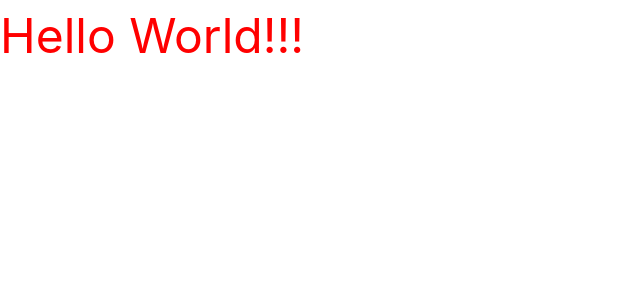
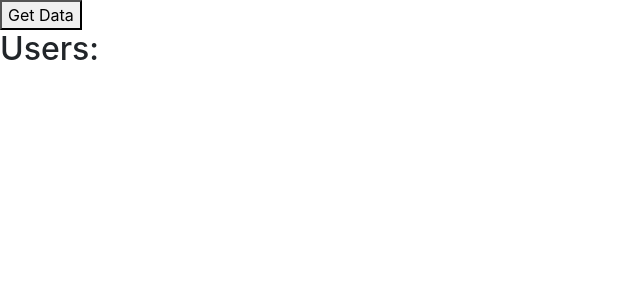
Before and after one commit to Mridul07Sharma/LGMVIP-Web-Task-2, a React (Create React App) app in the folder task-2/: page / in a window 1280 px wide. Shown: the top 300 px of the page, without its empty margins (0-640 px from the left). Built offline with nearby package versions, Linux system fonts and the light colour scheme.

Commit message:
Changed files

```diff
--- a/task-2/src/App.js
+++ b/task-2/src/App.js
@@ -1,6 +1,7 @@
 import Navbar from "./components/Navbar";
 
 function App() {
+
   return (
    <>
    <Navbar/>
--- a/task-2/src/components/Navbar.js
+++ b/task-2/src/components/Navbar.js
@@ -1,8 +1,23 @@
-import React from 'react'
+import React,{ useState } from 'react'
 import '../css/navbar.css'
 export default function Navbar() {
+
+const [users,setUsers]=useState([]);
+const loadUsers=async ()=>{
+const response=await fetch("https://reqres.in/api/users?page=1");
+const jsonResponse=await response.json();
+setUsers(jsonResponse.data);
+}
+
   return (
     <>
-    <div className="hello">Hello World!!!</div></>
+    <button onClick={loadUsers}>Get Data</button>
+    <h2>Users:</h2>
+    <ul>
+{users.map(({id,first_name,last_name})=>(
+  <li key={id}>Name: {first_name} {last_name}</li>
+))}
+    </ul>
+    </>
   )
 }
```
